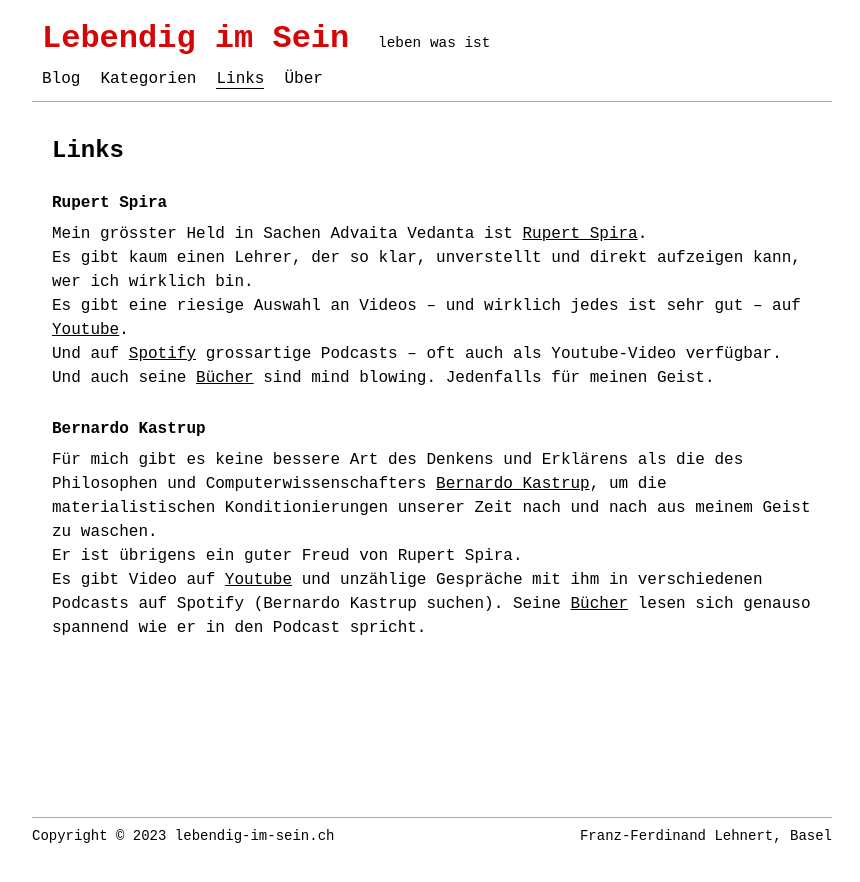
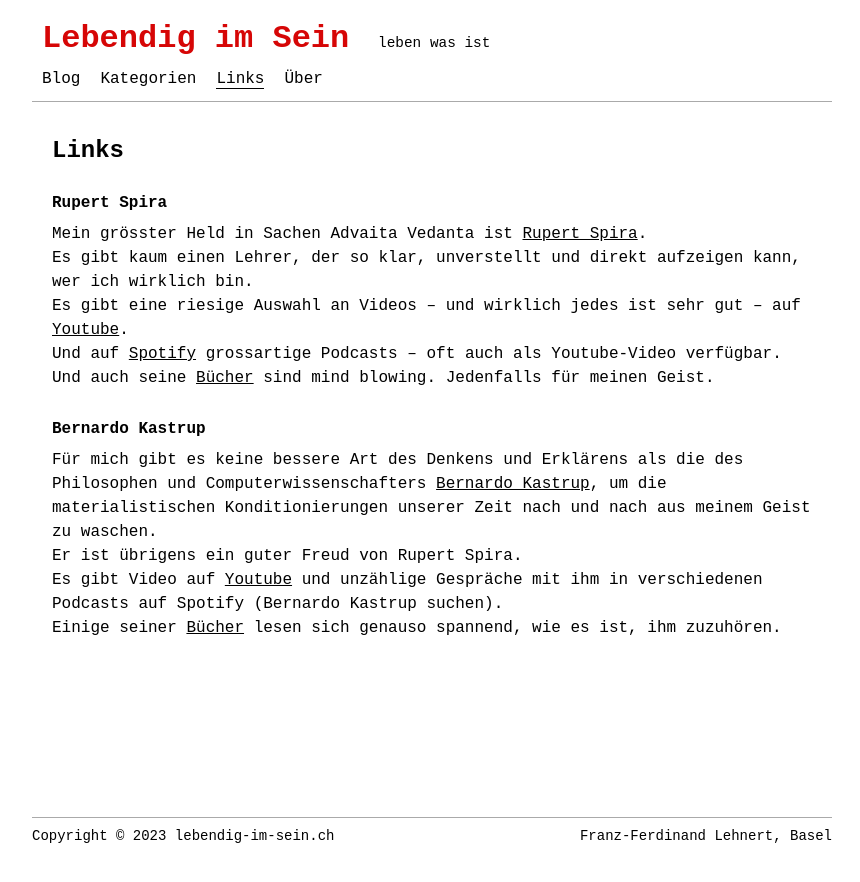
Before and after one commit to lebendigimsein/webpage, a Jekyll site: the page built from pages/links.md, in a window 1280 px wide. Shown: the top 882 px of the page, without its empty margins (208-1068 px from the left). Built offline with Jekyll 4.4.1, drawn with Linux system fonts in a browser that asks for light colours.

Commit message:
links changed

```diff
--- a/pages/links.md
+++ b/pages/links.md
@@ -15,4 +15,4 @@ Und auch seine [Bücher](https://rupertspira.com/store){:target="_blank"} sind m
 Für mich gibt es keine bessere Art des Denkens und Erklärens als die des Philosophen und Computerwissenschafters [Bernardo Kastrup](https://www.bernardokastrup.com){:target="_blank"}, um die materialistischen Konditionierungen unserer Zeit nach und nach aus meinem Geist zu waschen.
 Er ist übrigens ein guter Freud von Rupert Spira.
 Es gibt Video auf [Youtube](https://www.youtube.com/@bernardokastrup){:target="_blank"} und unzählige Gespräche mit ihm in verschiedenen Podcasts auf Spotify (Bernardo Kastrup suchen).
-Seine [Bücher](https://www.johnhuntpublishing.com/iff-books/authors/bernardo-kastrup){:target="_blank"} lesen sich genauso spannend wie er in den Podcast spricht.
+Einige seiner [Bücher](https://www.johnhuntpublishing.com/iff-books/authors/bernardo-kastrup){:target="_blank"} lesen sich genauso spannend, wie es ist, ihm zuzuhören.
```
